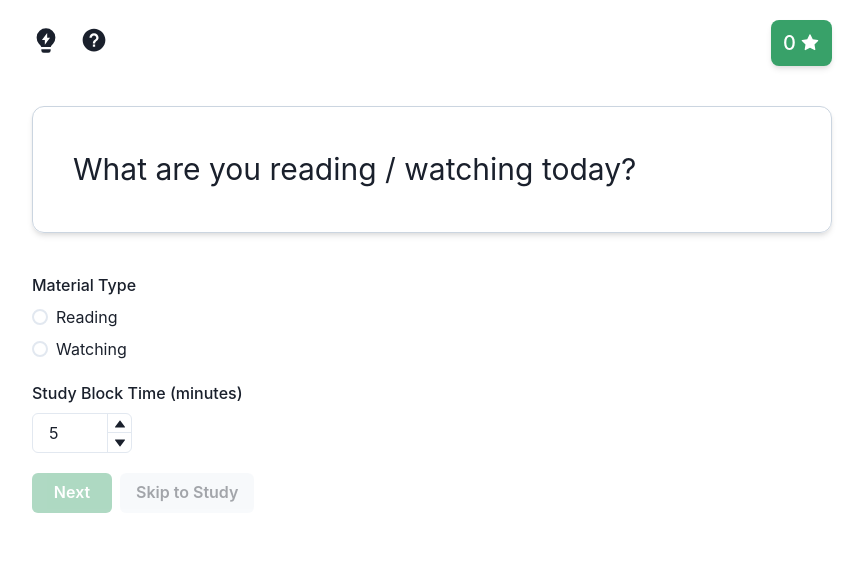
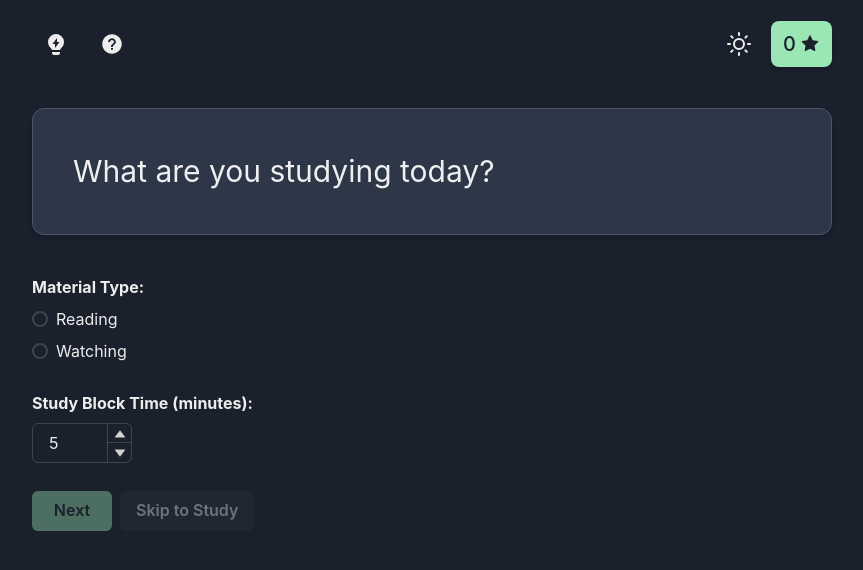
Before and after one commit to Philosocode/workflows, a React (Create React App) app: page / in a window 1280 px wide. Shown: the top 570 px of the page, without its empty margins (208-1071 px from the left). Built offline with nearby package versions, Linux system fonts and the light colour scheme; what react-mde, showdown would draw is missing.

Commit message:
Style <GetMaterialData /> and other components

```diff
--- a/src/chakra-theme.ts
+++ b/src/chakra-theme.ts
@@ -3,6 +3,5 @@ import { ChakraTheme, extendTheme } from "@chakra-ui/react";
 export const chakraTheme: ChakraTheme = extendTheme({
   config: {
     initialColorMode: "dark",
-    useSystemColorMode: true,
   },
 });
--- a/src/consume/components/consume-nav.component.tsx
+++ b/src/consume/components/consume-nav.component.tsx
@@ -3,15 +3,19 @@ import { HStack } from "@chakra-ui/react";
 import { GetUnstuckModal } from "modal/components/get-unstuck-modal.component";
 import { RandoHookModal } from "modal/components/rando-hook-modal.component";
 import { StudyBlockCounter } from "consume/components/study-block-counter.component";
+import { ToggleThemeButton } from "./toggle-theme-button.component";
 
 export function ConsumeNav() {
   return (
     <HStack as="nav" justify="space-between" mt={5} mb={10}>
-      <HStack spacing={5}>
+      <HStack>
         <RandoHookModal />
         <GetUnstuckModal />
       </HStack>
-      <StudyBlockCounter />
+      <HStack>
+        <ToggleThemeButton />
+        <StudyBlockCounter />
+      </HStack>
     </HStack>
   );
 }
--- a/src/consume/components/study-block-counter.component.tsx
+++ b/src/consume/components/study-block-counter.component.tsx
@@ -1,4 +1,4 @@
-import { Box, Icon } from "@chakra-ui/react";
+import { Box, Icon, useColorModeValue } from "@chakra-ui/react";
 import { AiFillStar } from "react-icons/ai";
 
 import { useAppSelector } from "shared/redux/store";
@@ -7,10 +7,13 @@ import { selectConsumeState } from "consume/redux/consume.selectors";
 export function StudyBlockCounter() {
   const { studyBlockCount } = useAppSelector(selectConsumeState);
 
+  const bg = useColorModeValue("green.500", "green.200");
+  const color = useColorModeValue("white", "gray.800");
+
   return (
     <Box
-      bg="green.500"
-      color="white"
+      bg={bg}
+      color={color}
       d="flex"
       px={3}
       py={2}
--- /dev/null
+++ b/src/consume/components/toggle-theme-button.component.tsx
@@ -0,0 +1,17 @@
+import { MoonIcon, SunIcon } from "@chakra-ui/icons";
+import { useColorMode } from "@chakra-ui/react";
+
+import { IconButton } from "shared/components/icon-button.component";
+
+export function ToggleThemeButton() {
+  const { colorMode, toggleColorMode } = useColorMode();
+  const icon = colorMode === "dark" ? <SunIcon /> : <MoonIcon />;
+
+  return (
+    <IconButton
+      aria-label="Toggle Theme"
+      icon={icon}
+      onClick={toggleColorMode}
+    />
+  );
+}
--- a/src/consume/steps/get-material-data.component.tsx
+++ b/src/consume/steps/get-material-data.component.tsx
@@ -13,6 +13,7 @@ import {
   NumberIncrementStepper,
   NumberDecrementStepper,
   VStack,
+  useColorModeValue,
 } from "@chakra-ui/react";
 
 import { TMaterialType } from "consume/redux/consume.types";
@@ -26,6 +27,7 @@ import { selectStudyBlockTime } from "consume/redux/consume.selectors";
 
 import { Button } from "shared/components/button.component";
 import { Message } from "message/components/message.component";
+import { theme } from "theme";
 
 interface IFormProps {
   materialType: TMaterialType;
@@ -49,14 +51,18 @@ export function GetMaterialData() {
     dispatch(goToStudy());
   }
 
+  const styles = {
+    focusBorderColor: useColorModeValue("green.500", "green.200"),
+  };
+
   return (
     <>
-      <Message>What are you reading / watching today?</Message>
+      <Message>What are you studying today?</Message>
 
       <form onSubmit={handleSubmit(onSubmit)}>
-        <VStack spacing={5} alignItems="start">
+        <VStack spacing={7} alignItems="start">
           <FormControl id="materialType">
-            <FormLabel>Material Type</FormLabel>
+            <FormLabel fontWeight="bold">Material Type:</FormLabel>
             <RadioGroup>
               <Stack>
                 <Radio
@@ -78,7 +84,7 @@ export function GetMaterialData() {
           </FormControl>
 
           <FormControl id="studyBlockTime">
-            <FormLabel>Study Block Time (minutes)</FormLabel>
+            <FormLabel fontWeight="bold">Study Block Time (minutes):</FormLabel>
             <Controller
               name="studyBlockTime"
               control={control}
--- a/src/icon/components/hover-icon.component.tsx
+++ b/src/icon/components/hover-icon.component.tsx
@@ -1,4 +1,5 @@
 import { Icon, IconProps } from "@chakra-ui/icons";
+import { useColorModeValue } from "@chakra-ui/react";
 import { IconType } from "react-icons";
 
 import { theme } from "theme";
@@ -7,11 +8,13 @@ interface IProps extends IconProps {
   as: IconType;
 }
 export function HoverIcon(props: IProps) {
+  const hoverColor = useColorModeValue("green.500", "green.300");
+
   return (
     <Icon
       boxSize={7}
       cursor="pointer"
-      _hover={{ color: "green.500" }}
+      _hover={{ color: hoverColor }}
       transition={theme.animations.transition("color")}
       {...props}
       as={props.as}
--- a/src/message/components/message.component.tsx
+++ b/src/message/components/message.component.tsx
@@ -1,15 +1,20 @@
-import { Box } from "@chakra-ui/react";
+import { Box, useColorModeValue } from "@chakra-ui/react";
 
 import { theme } from "theme";
-
 export interface IProps {
   children: React.ReactNode;
 }
 export function Message(props: IProps) {
+  const styles = {
+    background: useColorModeValue("white", "gray.700"),
+    borderColor: useColorModeValue("gray.200", "gray.600"),
+  };
+
   return (
     <Box
       border="1px solid"
-      borderColor="gray.300"
+      borderColor={styles.borderColor}
+      background={styles.background}
       mb={theme.spacing.nextButtonMarginTop}
       maxW="full"
       rounded="xl"
--- a/src/modal/components/get-unstuck-modal.component.tsx
+++ b/src/modal/components/get-unstuck-modal.component.tsx
@@ -1,24 +1,19 @@
-import {
-  Box,
-  Heading,
-  Link,
-  ListItem,
-  Text,
-  UnorderedList,
-} from "@chakra-ui/react";
+import { Box, Heading, ListItem, Text, UnorderedList } from "@chakra-ui/react";
 import { IoMdHelpCircle } from "react-icons/io";
 
 import { ModalContent } from "modal/components/modal-content.component";
 import { useToggle } from "shared/hooks/use-toggle.hook";
 import { useRandom } from "shared/hooks/use-random.hook";
+
 import { Button } from "shared/components/button.component";
-import { HoverIcon } from "icon/components/hover-icon.component";
 import { ModalWrapper } from "./modal-wrapper.component";
+import { IconButton } from "shared/components/icon-button.component";
+import { Link } from "typography/components/link.component";
 
 function HeadingLink(props: { children: string; href: string }) {
   return (
     <Heading as="h3" size="sm" mb={1}>
-      <Link color="green.500" href={props.href} isExternal>
+      <Link href={props.href} isExternal>
         {props.children}
       </Link>
     </Heading>
@@ -100,7 +95,11 @@ export function GetUnstuckModal() {
   return (
     <>
       <Box>
-        <HoverIcon as={IoMdHelpCircle} onClick={toggleModal} />
+        <IconButton
+          aria-label="Get Unstuck"
+          icon={<IoMdHelpCircle />}
+          onClick={toggleModal}
+        />
       </Box>
       <ModalWrapper isOpen={modalShowing} onClose={toggleModal}>
         <ModalContent
--- a/src/modal/components/rando-hook-modal.component.tsx
+++ b/src/modal/components/rando-hook-modal.component.tsx
@@ -1,13 +1,14 @@
 import { Box, Text } from "@chakra-ui/react";
 import { RiLightbulbFlashFill } from "react-icons/ri";
 
-import { ModalContent } from "modal/components/modal-content.component";
 import { useToggle } from "shared/hooks/use-toggle.hook";
 import { useRandom } from "shared/hooks/use-random.hook";
 import { allHooksArray } from "hook/shared/hooks.data";
+
 import { Button } from "shared/components/button.component";
-import { HoverIcon } from "icon/components/hover-icon.component";
+import { ModalContent } from "modal/components/modal-content.component";
 import { ModalWrapper } from "./modal-wrapper.component";
+import { IconButton } from "shared/components/icon-button.component";
 
 export function RandoHookModal() {
   const [modalShowing, toggleModal] = useToggle(false);
@@ -16,7 +17,11 @@ export function RandoHookModal() {
   return (
     <>
       <Box>
-        <HoverIcon as={RiLightbulbFlashFill} onClick={toggleModal} />
+        <IconButton
+          aria-label="Get Unstuck"
+          icon={<RiLightbulbFlashFill />}
+          onClick={toggleModal}
+        />
       </Box>
       <ModalWrapper isOpen={modalShowing} onClose={toggleModal}>
         <ModalContent
--- /dev/null
+++ b/src/shared/components/icon-button.component.tsx
@@ -0,0 +1,20 @@
+import {
+  IconButton as IconButtonChakra,
+  IconButtonProps,
+  useColorModeValue,
+} from "@chakra-ui/react";
+
+interface IProps extends IconButtonProps {}
+export function IconButton(props: IProps) {
+  const color = useColorModeValue("green.500", "green.200");
+
+  return (
+    <IconButtonChakra
+      variant="ghost"
+      size="lg"
+      fontSize={24}
+      _hover={{ color }}
+      {...props}
+    />
+  );
+}
--- a/src/typography/components/link.component.tsx
+++ b/src/typography/components/link.component.tsx
@@ -1,4 +1,4 @@
-import { Link as LinkChakra } from "@chakra-ui/react";
+import { Link as LinkChakra, useColorModeValue } from "@chakra-ui/react";
 
 interface IProps {
   children: React.ReactNode;
@@ -8,9 +8,11 @@ interface IProps {
   isExternal?: boolean;
 }
 export function Link(props: IProps) {
+  const color = useColorModeValue("green.500", "green.200");
+
   return (
     <LinkChakra
-      color={props.color ?? "green.500"}
+      color={props.color ?? color}
       href={props.href}
       isExternal={props.isExternal ?? true}
     >
```
